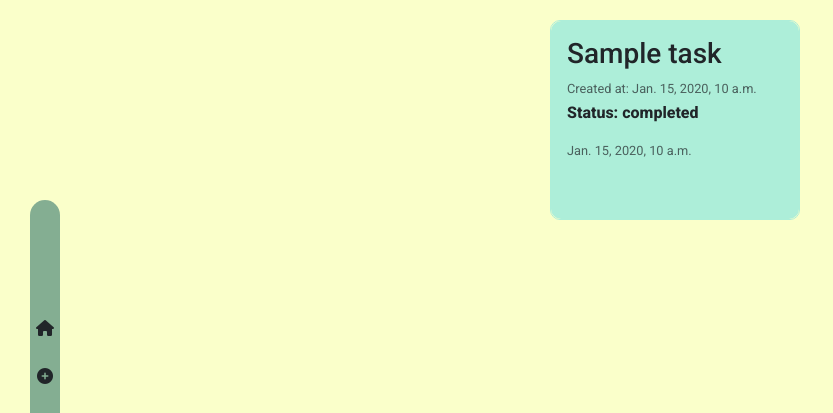
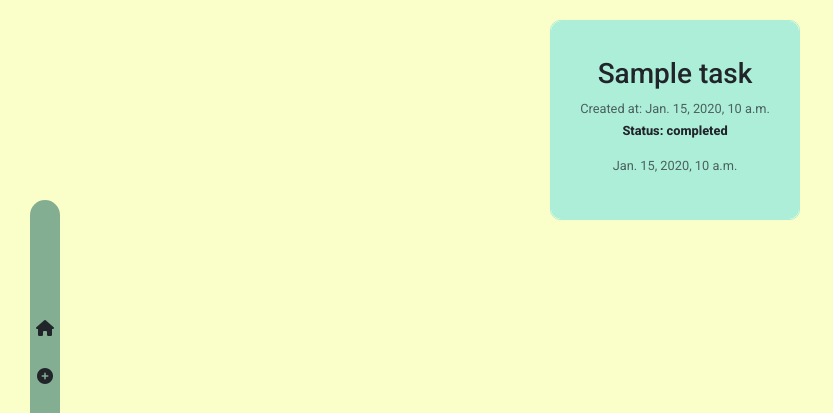
Before and after one commit to mariami57/TodoApp, a Django app: page /tasks/list/ in a window 1280 px wide. Shown: the top 413 px of the page, without its empty margins (0-833 px from the left). Run offline with Django 5.2, Linux system fonts and the light colour scheme; a user stored in the database is signed in; tables that the repository leaves empty hold one stand-in row (values such as "Sample post").

Commit message:
updated styles

```diff
--- a/static/css/tasks.css
+++ b/static/css/tasks.css
@@ -47,6 +47,15 @@
   box-sizing: border-box;
 }
 
+.task-card-front * {
+  display: flex;
+  flex-direction: column;
+  align-items: center;
+  justify-content: center;
+  text-align: center;
+
+}
+
 
 .task-card-back {
   transform: rotateY(180deg);
@@ -84,15 +93,16 @@
 .date {
     font-size: 0.8rem;
     opacity: 0.7;
-    margin-top: 3px;
+    margin-top: 1px;
     margin-bottom: 3px;
 
 }
 
 .status {
     font-weight: 800;
+    font-size: 0.8rem;
 }
 
-.due-date{
-
+.task-card-inner h3 {
+  margin-top: 20px;
 }
```
Also changed, not shown: templates/common/home.html (+23 -45 lines).
